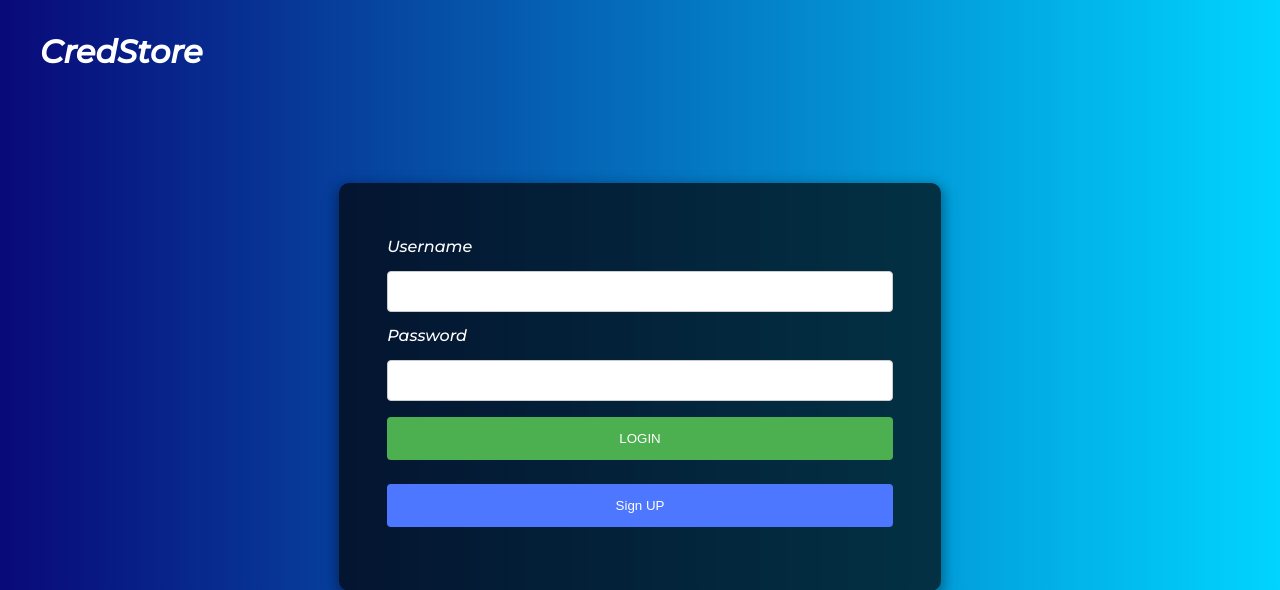
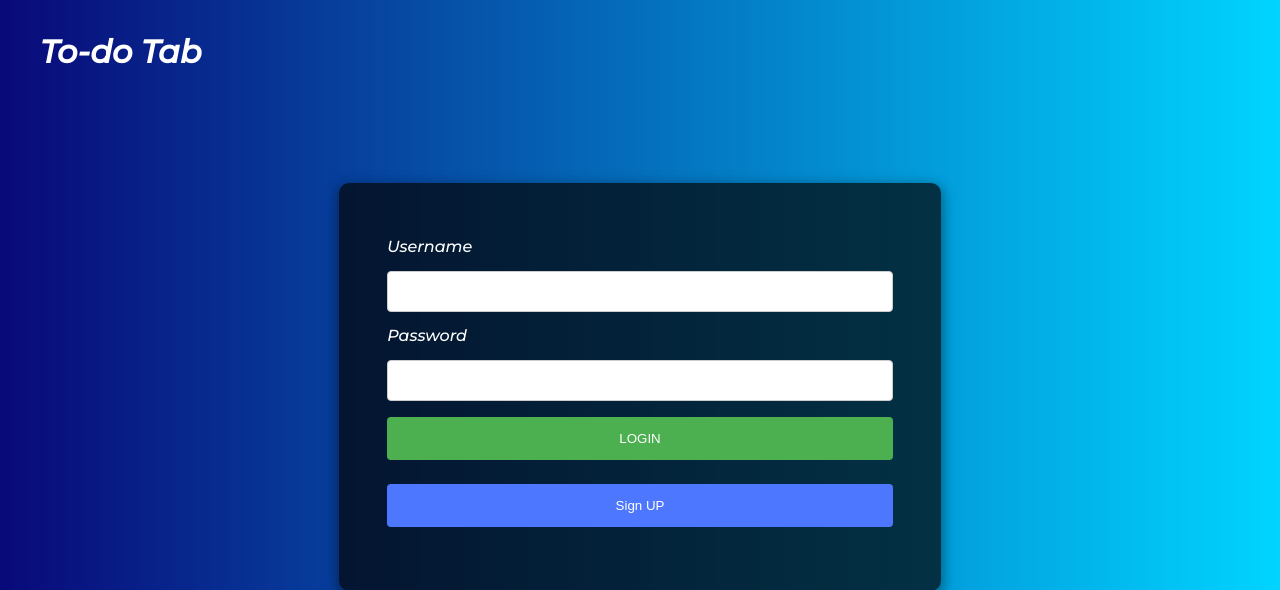
Before and after one commit to mharrish7/Hackathon, a Flask app: page / in a window 1280 px wide. Shown: the top 590 px of the page. Run offline with Flask 2, Linux system fonts and the light colour scheme.

Commit message:
Add files via upload

```diff
--- a/templates/dashboard.html
+++ b/templates/dashboard.html
@@ -27,7 +27,7 @@
     </div>
 
     <div class="topbar">
-        <h1 class="head">ToDO</h1>
+        <h1 class="head">ToDO-Tab</h1>
         <div class="head2">
             <p class="user">Welcome {{data[0][1]}}</p>
             <button class="logout">LOGOUT</button>
--- a/templates/home.html
+++ b/templates/home.html
@@ -11,7 +11,7 @@
     <title>Document</title>
 </head>
 <body>
-    <h1 class="title">CredStore</h1>
+    <h1 class="title">To-do Tab</h1>
     <div class="main">
         <div class="login">
             <form method="post" class="nlog">
```
